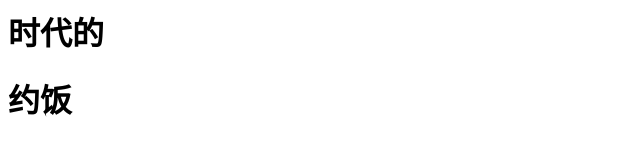
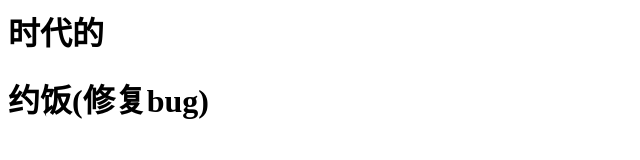
Before and after one commit to ttl626585454/testing, a plain HTML site: page index.html in a window 1280 px wide. Shown: the whole page, without its empty margins (0-640 px from the left). Drawn offline with Linux system fonts and the light colour scheme.

Commit message:
bug修复

```diff
--- a/index.html
+++ b/index.html
@@ -4,7 +4,7 @@
 <body>
 
 <h1>时代的</h1>
-<h1>约饭</h1>
+<h1>约饭(修复bug)</h1>
 
 </body>
 
```
